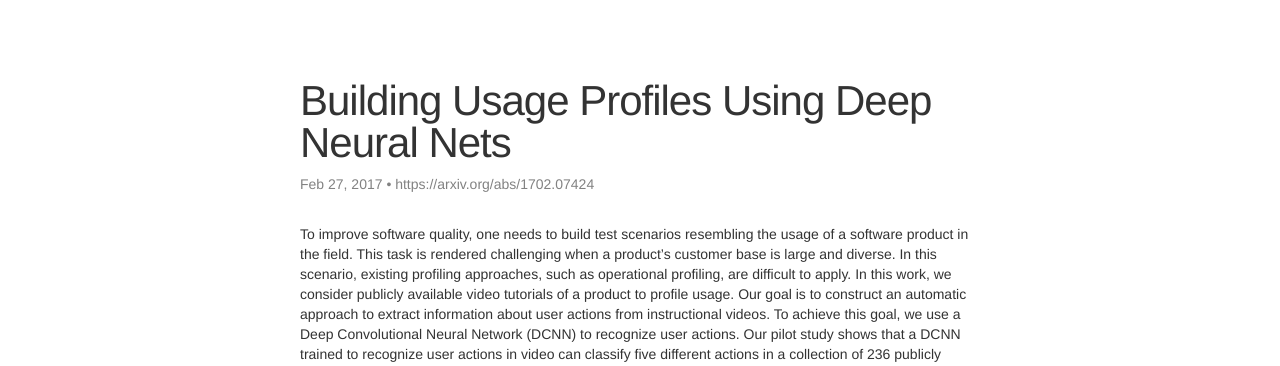
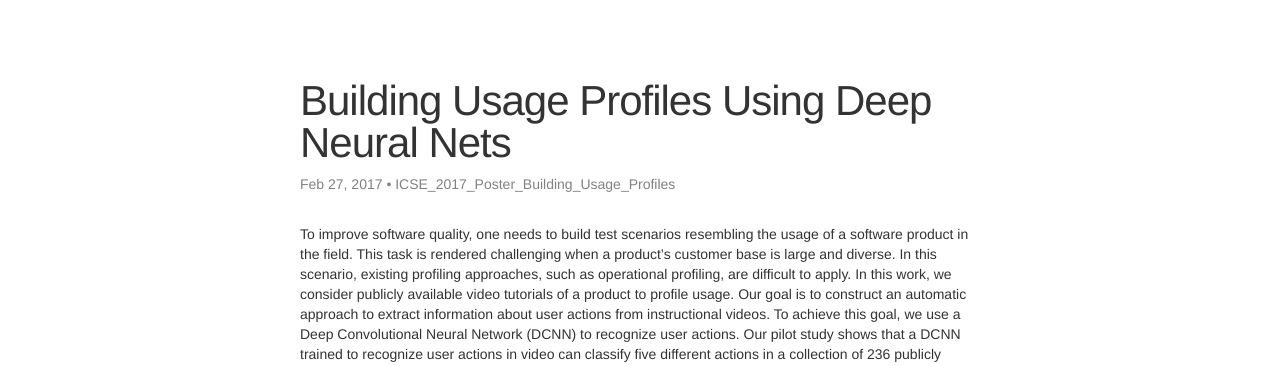
Before and after one commit to DCurro/dcurro.github.io, a Jekyll site: the page built from _posts/2017-02-28-profiling.markdown, in a window 1280 px wide. Shown: the part 330-696 px from the top of the page. Built offline with Jekyll 4.4.1, drawn with Linux system fonts in a browser that asks for light colours.

Commit message:
Fixed slides and poster for ICSE Building Usage Profiles post.

```diff
--- a/_posts/2017-02-28-profiling.markdown
+++ b/_posts/2017-02-28-profiling.markdown
@@ -5,7 +5,7 @@
 categories: machine learning
 image: https://raw.githubusercontent.com/DCurro/dcurro.github.io/master/_assets/word_action.png
 paper: https://arxiv.org/abs/1702.07424
-poster: https://arxiv.org/abs/1702.07424
-slides: https://arxiv.org/abs/1702.07424
+poster: "ICSE_2017_Poster_Building_Usage_Profiles"
+slides: "ICSE_2017_Slides_Building_Usage_Profiles"
 ---
 To improve software quality, one needs to build test scenarios resembling the usage of a software product in the field. This task is rendered challenging when a product’s customer base is large and diverse. In this scenario, existing profiling approaches, such as operational profiling, are difficult to apply. In this work, we consider publicly available video tutorials of a product to profile usage. Our goal is to construct an automatic approach to extract information about user actions from instructional videos. To achieve this goal, we use a Deep Convolutional Neural Network (DCNN) to recognize user actions. Our pilot study shows that a DCNN trained to recognize user actions in video can classify five different actions in a collection of 236 publicly available Microsoft Word tutorial videos (published on YouTube). In our empirical evaluation we report a mean average precision of 94.42% across all actions. This study demonstrates the efficacy of DCNN- based methods for extracting software usage information from videos. Moreover, this approach may aid in other software engineering activities that require information about customer usage of a product.
```
